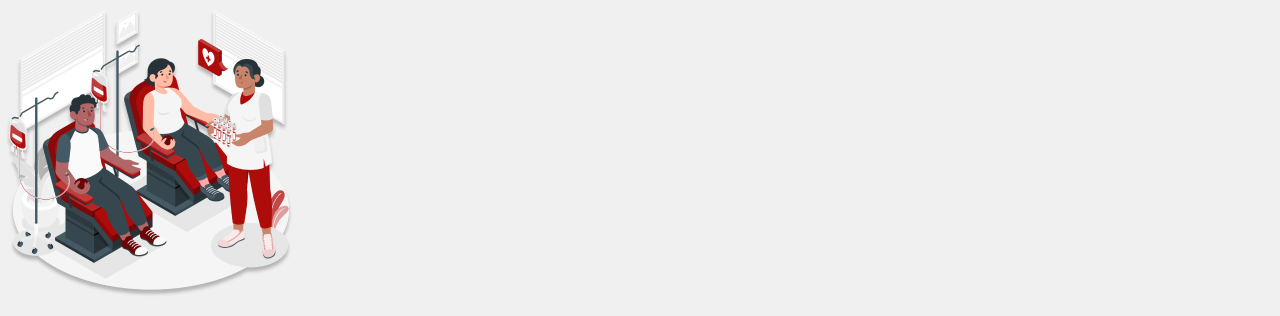
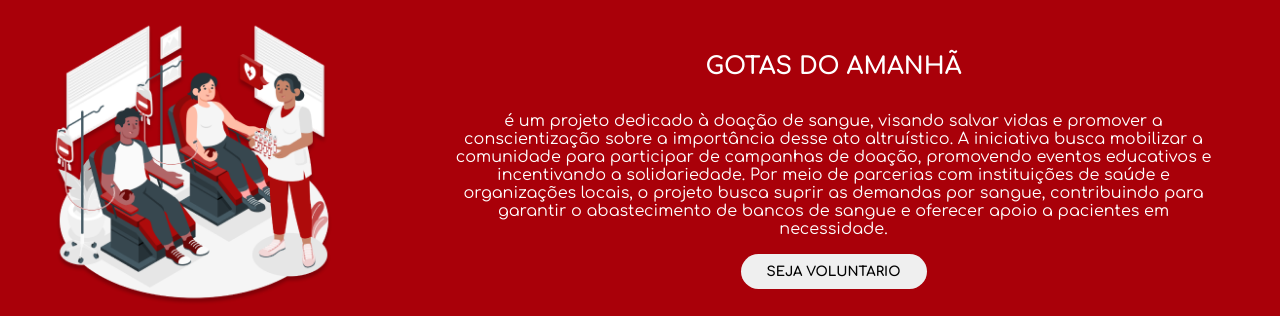
Before and after one commit to l1Beatriz/Rackathon, a plain HTML site: page src/pages/Sobre/index.html in a window 1280 px wide. Shown: the part 70-386 px from the top of the page. Drawn offline with Linux system fonts and the light colour scheme.

```diff
--- a/src/pages/Sobre/index.html
+++ b/src/pages/Sobre/index.html
@@ -25,10 +25,12 @@
     </nav>
 </header>
 
-<img src="../../assets/Blood donation-amico 2.png" alt="">
 <main>
 
+ <section id="sessao1">
 
+
+<img src="../../assets/Blood donation-amico 2.png" alt="">
 <div id="div_sessao1">
     <h1>GOTAS DO AMANHÃ</h1>
     <p>é um projeto dedicado à doação de sangue, visando salvar vidas e promover a conscientização sobre a importância desse ato altruístico. A iniciativa busca mobilizar a comunidade para participar de campanhas de doação, promovendo eventos educativos e incentivando a solidariedade. Por meio de parcerias com instituições de saúde e organizações locais, o projeto busca suprir as demandas por sangue, contribuindo para garantir o abastecimento de bancos de sangue e oferecer apoio a pacientes em necessidade.
```
Lines whose indentation alone changed are shown as unchanged.
